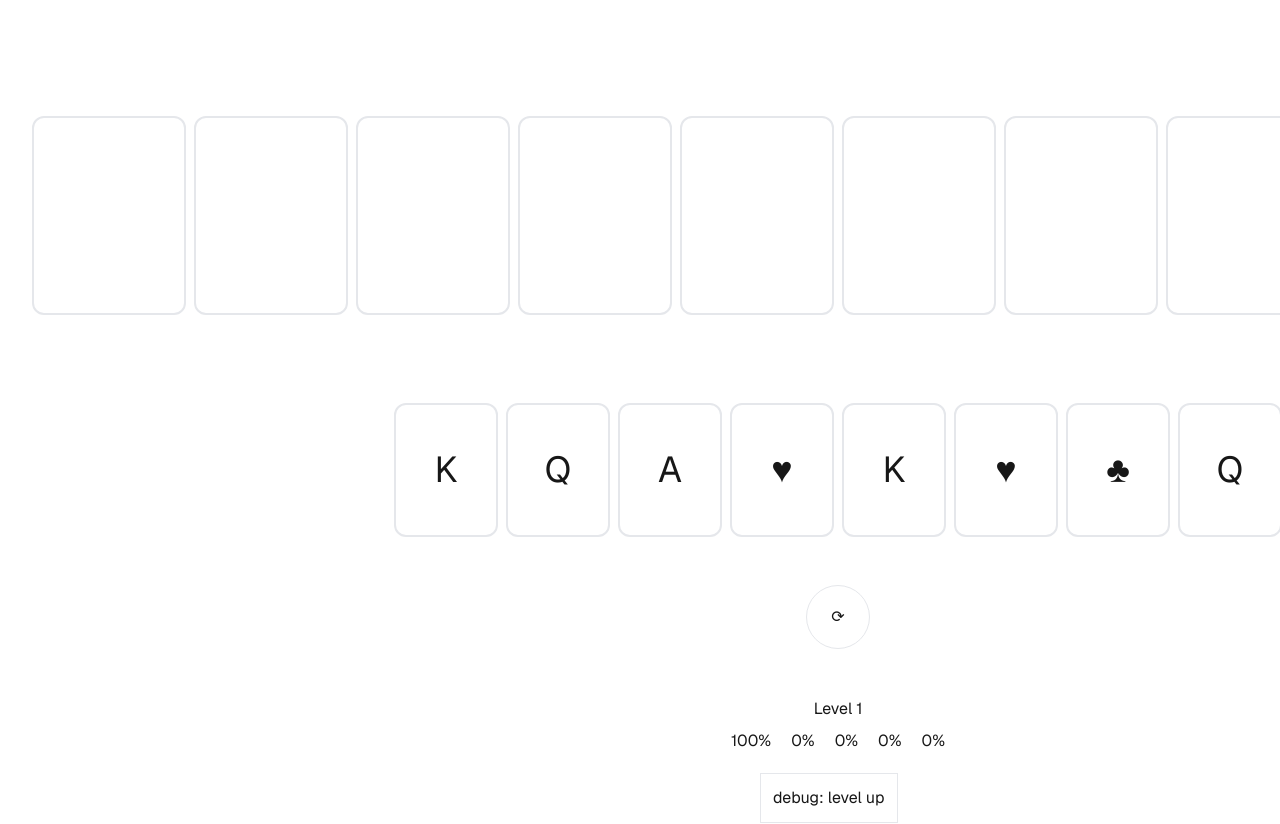
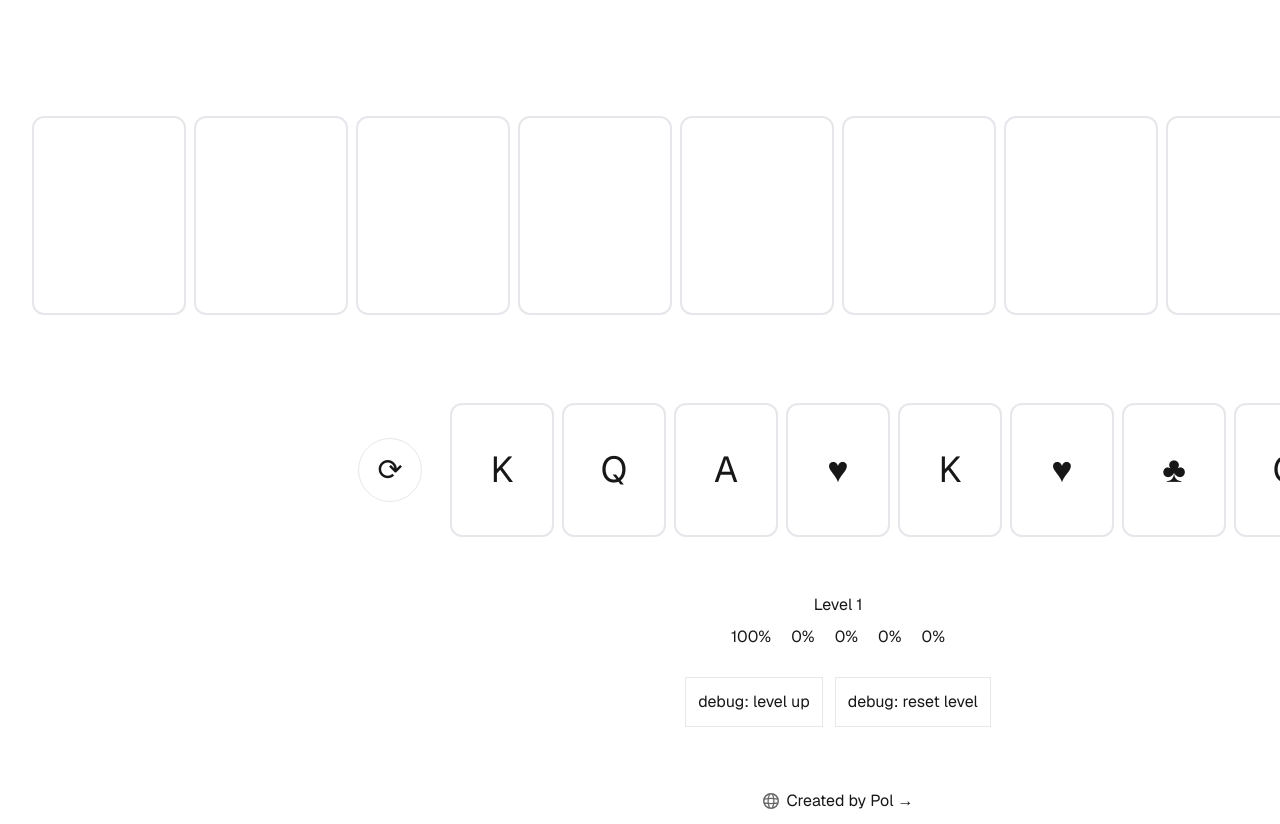
Before and after one commit to PagP332/CardGame, a Next.js app in the folder card-game/: page / in a window 1280 px wide. Shown: the top 824 px of the page. Built offline with nearby package versions, Linux system fonts and the light colour scheme.

Commit message:
TODO: points system

```diff
--- a/card-game/src/app/page.js
+++ b/card-game/src/app/page.js
@@ -103,6 +103,8 @@ export default function Home() {
   }
 
   function Slot({ index, text, size = "normal", color = colors.Empty, onHand, multiplier }) {
+    const colorIndex = colors.colorList.findIndex((each) => each === color)
+    const textColor = colors.textColor[colorIndex]
     const slotSize = size === "small" ? "px-14 py-16" : "px-16 py-20"
     const textSize = size === "small" ? "text-4xl" : "text-6xl"
     const contentSize = size === "small" ? "w-[100px] h-[130px]" : "w-[150px] h-[195px]"
@@ -114,10 +116,8 @@ export default function Home() {
           onHand ? handleHandCardPressed(index) : handleTableCardPresed(index)
         }}
       >
-        {multiplier && multiplier !== 1 && (
-          <span className="absolute top-2 left-2 text-sm font-bold text-white rounded px-2 py-1">{multiplier}x</span>
-        )}
-        <p className={`${textSize} ${contentSize} flex items-center justify-center`}>{text}</p>
+        {multiplier && multiplier !== 1 && <span className={`absolute top-2 left-2 text-sm font-bold rounded px-2 py-1`}>{multiplier}x</span>}
+        <p className={`${textSize} ${contentSize} text-inherit flex items-center justify-center`}>{text}</p>
       </button>
     )
   }
@@ -138,9 +138,9 @@ export default function Home() {
 
   function Debug({ isVisible }) {
     return (
-      <div>
+      <div className="flex flex-row gap-3 mt-5">
         <button
-          className="flex p-3 border mt-3"
+          className="flex p-3 border"
           onClick={() => {
             if (level < 9) {
               setLevel(level + 1)
@@ -150,7 +150,7 @@ export default function Home() {
           debug: level up
         </button>
         <button
-          className="flex p-3 border mt-3"
+          className="flex p-3 border"
           onClick={() => {
             setLevel(0)
             setTableDeck(utils.generateList(utils.tableDeck_size, true))
@@ -169,12 +169,12 @@ export default function Home() {
           <Deck list={tableDeck} size="normal" onHand={false} />
         </div>
         <div className="flex flex-row gap-2 justify-center items-center mt-20">
+          <button className="flex flex-row justify-center items-center border rounded-full mx-5 size-16" onClick={refreshHand}>
+            <p className="text-3xl">⟳</p>
+          </button>
           <Deck list={handDeck} size="small" color={utils.generateList(colors.colorList, utils.handDeck_size)} onHand={true} />
         </div>
-        <button className="flex flex-row justify-center items-center border rounded-full m-10 size-16" onClick={refreshHand}>
-          <p>⟳</p>
-        </button>
-        <p>Level {rarityChance.level}</p>
+        <p className="flex mt-12">Level {rarityChance.level}</p>
         <ChanceList list={rarityChance} />
         <Debug isVisible={true} />
       </main>
```
